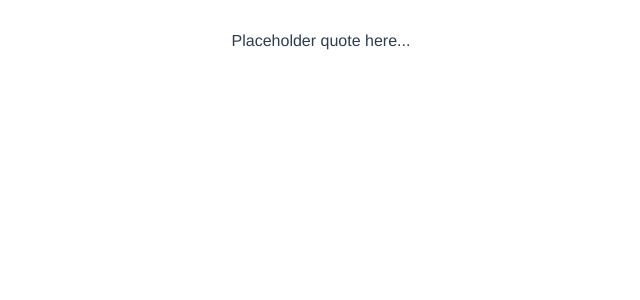
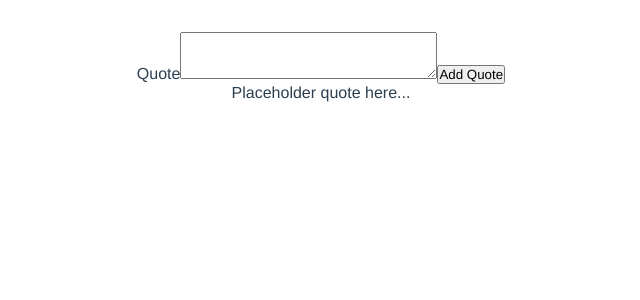
Before and after one commit to ryanwpb/vue-quotes, a Vue app: page / in a window 1280 px wide. Shown: the top 300 px of the page, without its empty margins (319-959 px from the left). Built offline with nearby package versions, Linux system fonts and the light colour scheme.

Commit message:
Able to pass quotes to child.

```diff
--- a/src/App.vue
+++ b/src/App.vue
@@ -1,22 +1,31 @@
 <template>
   <div class="container">
+      <NewQuote @quoteAdded="newQuote"/>
     <QuoteGrid :quotes="quotes"/>
   </div>
 </template>
 
 <script>
-import QuoteGrid from './components/QuoteGrid.vue'
+import QuoteGrid from './components/QuoteGrid.vue';
+import NewQuote from './components/NewQuote.vue'
 export default {
   name: 'App',
   components: {
     QuoteGrid,
+    NewQuote,
   },
   data: function() {
       return {
           quotes: ['Placeholder quote here...'],
           maxQuotes: 10,
       }
+  },
+  methods: {
+      newQuote(quote) {
+          this.quotes.push(quote)
+      }
   }
+
 }
 </script>
 
--- /dev/null
+++ b/src/components/NewQuote.vue
@@ -0,0 +1,27 @@
+<template>
+    <form>
+        <label for="quote">Quote</label>
+        <textarea name="" id="" cols="30" rows="3" v-model="quote"></textarea>
+        <button type="submit" @click.prevent="createNew">Add Quote</button>
+    </form>
+</template>
+
+<script>
+export default {
+    data: function() {
+        return {
+            quote: ''
+        };
+    },
+    methods: {
+        createNew() {
+            this.$emit('quoteAdded', this.quote);
+            this.quote = '';
+        }
+    }
+}
+</script>
+
+<style scoped>
+
+</style>
```
